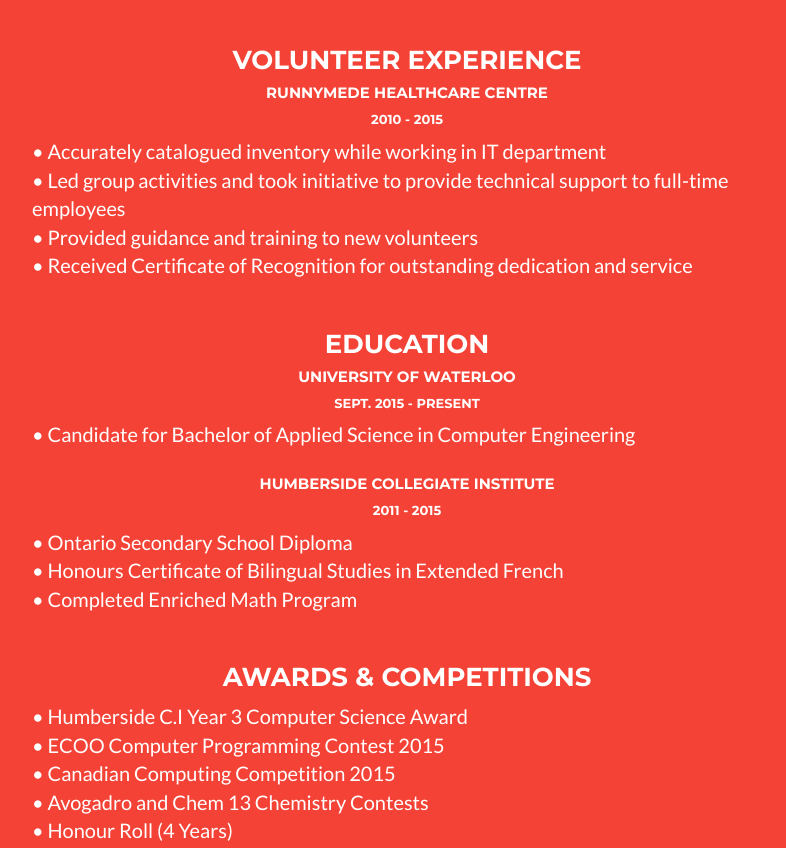
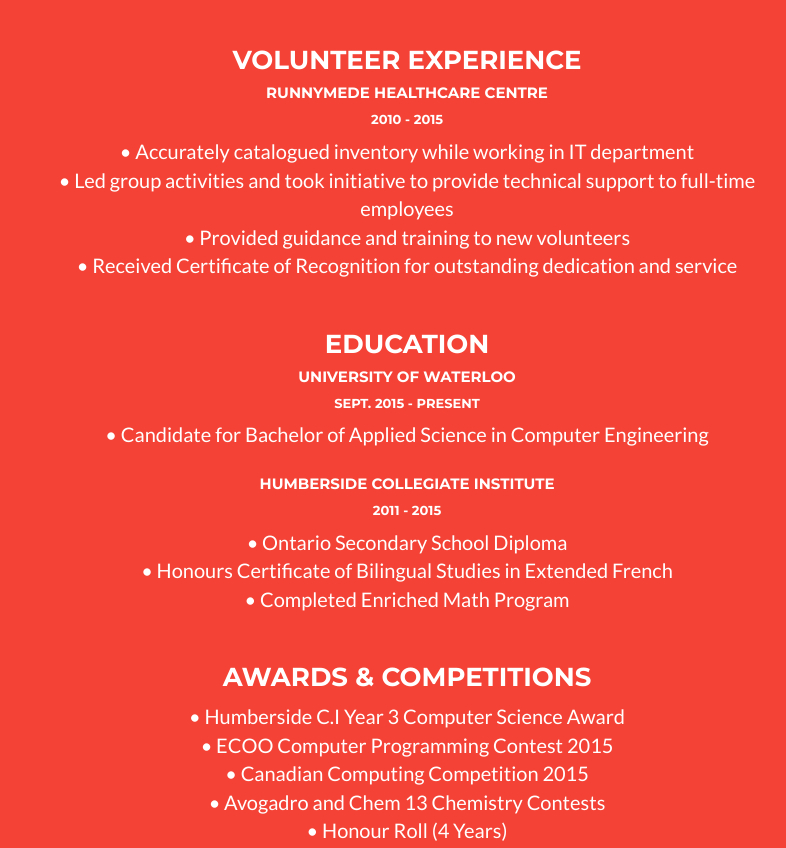
Before and after one commit to b-lam/b-lam.github.io, a plain HTML site: page index.html in a window 1280 px wide. Shown: the part 2976-3824 px from the top of the page, without its empty margins (233-1019 px from the left). Drawn offline with nearby package versions, Linux system fonts and the light colour scheme.

Commit message:
Trying out centered about section

```diff
--- a/index.html
+++ b/index.html
@@ -179,29 +179,29 @@
             </div>
             <div class="row">
                 <div class="col-lg-8 col-lg-offset-2">
-                  <center><h3>SKILLS</h3></center>
+                  <center><h3>SKILLS</h3><center>
                     <p>• 2 years of experience with Java developed through courses and personal projects<br>• Able to work in Windows and Linux<br>• Able to work well independently and in groups developed through personal projects and membership in UW Robotics design team<br>• Self-taught photographer/videographer with experience in Adobe Photoshop, Lightroom and Premiere</p>
-                  <center><h3><br>PROJECTS &amp; ACTIVITES</h3></center>
+                  <center><h3><br>PROJECTS &amp; ACTIVITES</h3><center>
                     <p>• Developed 3D first person shooting range game in Java using the OpenGL API and Blender for 3D modelling<br>• Developing an Android app for note taking using Android Studio<br>• Created Android applications to teach students DNA replication and educate people about In Vitro Fertilization<br>• Implemented an iterative design process utilizing various data structures<br>• Member of the UW Robotics Student Design Team<br>• Running, juggling and parkour</p>
                   <center><h3><br>WORK EXPERIENCE</h3></center>
                   <center><h5>Nanoleaf</h5></center>
-                  <center><h6>Jan. 2016 - Apr. 2016</h6></center>
-                    <p>• Tested software in an agile work environment, participating in daily scrums<br>• Experience developing and working in OpenWrt systems<br>• Engaged in app development meetings<br>• Provide technical support to customers</p>
+                  <center><h6>Jan. 2016 - Apr. 2016</h6><center>
+                    <p>• Tested software in an agile work environment, participating in daily scrums<br>• Experience developing and working in OpenWrt systems<br>• Engaged in app development meetings<br>• Provide technical support to customers<br></p>
                   <center><h5>DHD Food Products Inc.</h5></center>
-                  <center><h6>2011 - 2015</h6></center>
+                  <center><h6>2011 - 2015</h6><center>
                     <p>• Strong attention to detail shown through accurate data entry using MS Excel<br>• Communicated professionally with distributors to place and receive orders</p>
                   <center><h3><br>VOLUNTEER EXPERIENCE</h3></center>
                   <center><h5>Runnymede Healthcare Centre</h5></center>
-                  <center><h6>2010 - 2015</h6></center>
+                  <center><h6>2010 - 2015</h6><center>
                     <p>• Accurately catalogued inventory while working in IT department<br>• Led group activities and took initiative to provide technical support to full-time employees<br>• Provided guidance and training to new volunteers<br>• Received Certificate of Recognition for outstanding dedication and service</p>
                   <center><h3><br>EDUCATION</h3></center>
                   <center><h5>University of Waterloo</h5></center>
-                  <center><h6>Sept. 2015 - Present</h6></center>
+                  <center><h6>Sept. 2015 - Present</h6><center>
                     <p>• Candidate for Bachelor of Applied Science in Computer Engineering</p>
                   <center><h5><br>Humberside Collegiate Institute</h5></center>
-                  <center><h6>2011 - 2015</h6></center>
+                  <center><h6>2011 - 2015</h6><center>
                     <p>• Ontario Secondary School Diploma<br>• Honours Certificate of Bilingual Studies in Extended French<br>• Completed Enriched Math Program</p>
-                  <center><h3><br>AWARDS &amp; COMPETITIONS</h3></center>
+                  <center><h3><br>AWARDS &amp; COMPETITIONS</h3><center>
                     <p>• Humberside C.I Year 3 Computer Science Award<br>• ECOO Computer Programming Contest 2015<br>• Canadian Computing Competition 2015<br>• Avogadro and Chem 13 Chemistry Contests<br>• Honour Roll (4 Years)</p>
                 </div>
                 <!-- <div class="col-lg-8 col-lg-offset-2 text-center">
```
